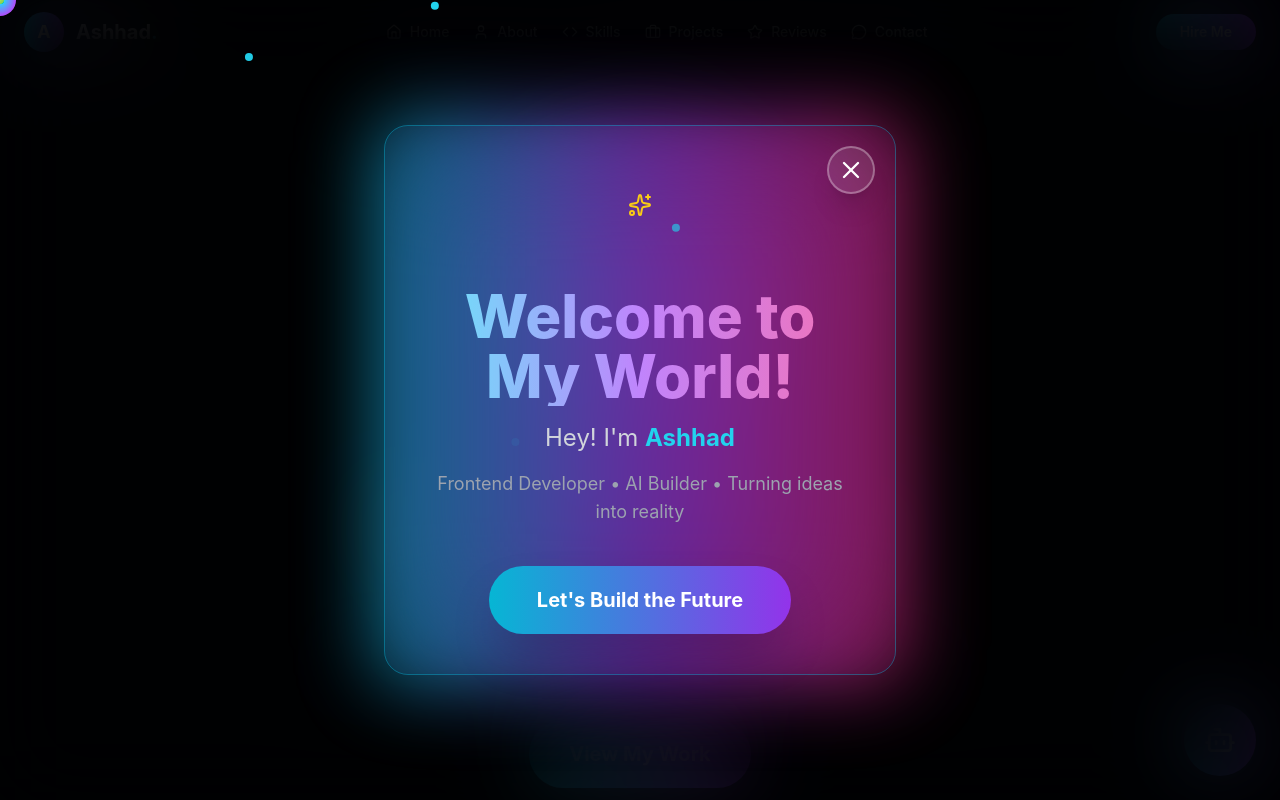
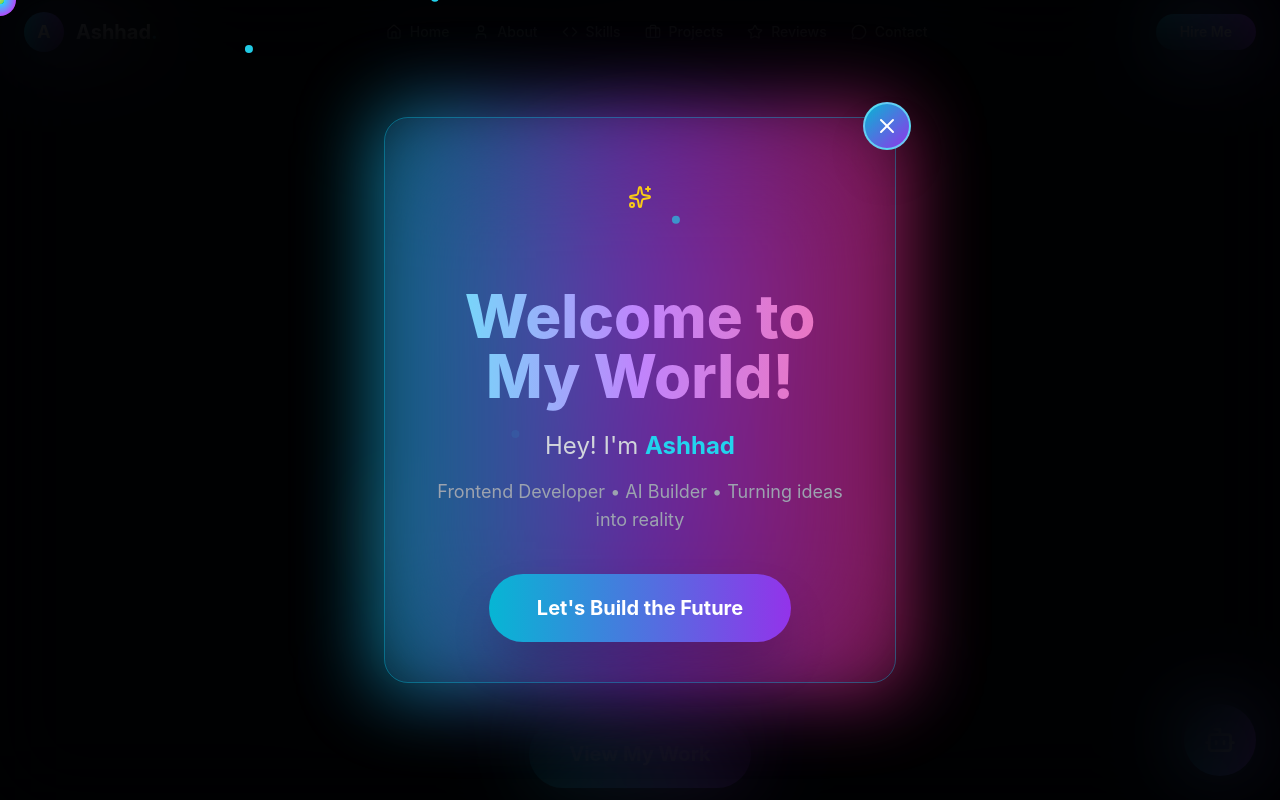
Before and after one commit to Rukhsanaashhad/my-modern-portfolio, a React (Vite) app: page / in a window 1280 px wide. Shown: the top 800 px of the page. Built offline with nearby package versions, Linux system fonts and the light colour scheme.

Commit message:
fixed Bug

```diff
--- a/src/components/WelcomeMessage.tsx
+++ b/src/components/WelcomeMessage.tsx
@@ -55,14 +55,14 @@ export default function WelcomeMessage() {
                   />
                 ))}
 
-                {/* PERFECT CIRCLE CROSS BUTTON — TABAAHI */}
+                {/* PERFECT CIRCLE CROSS BUTTON — THEME MATCHED */}
                 <motion.button
                   whileHover={{ scale: 1.2, rotate: 90 }}
                   whileTap={{ scale: 0.9 }}
                   onClick={closeWelcome}
-                  className="absolute top-5 right-5 w-12 h-12 rounded-full bg-white/10 backdrop-blur-md border-2 border-white/30 flex items-center justify-center text-white hover:bg-white/20 hover:border-cyan-400 transition-all duration-300 shadow-xl group"
+                  className="absolute -top-4 -right-4 w-12 h-12 rounded-full bg-gradient-to-br from-cyan-500 to-purple-600 backdrop-blur-md border-2 border-cyan-300/80 flex items-center justify-center text-white hover:from-cyan-600 hover:to-purple-700 hover:border-white transition-all duration-300 shadow-2xl z-50 group"
                 >
-                  <X className="w-7 h-7 group-hover:rotate-180 transition-transform duration-500" />
+                  <X className="w-6 h-6 group-hover:rotate-180 transition-transform duration-500" />
                 </motion.button>
 
                 {/* Content */}
@@ -79,7 +79,7 @@ export default function WelcomeMessage() {
                     initial={{ opacity: 0, y: 30 }}
                     animate={{ opacity: 1, y: 0 }}
                     transition={{ delay: 0.6 }}
-                    className="text-5xl md:text-6xl font-extrabold mb-4 bg-clip-text text-transparent bg-gradient-to-r from-cyan-300 via-purple-400 to-pink-400 leading-tight"
+                    className="text-5xl md:text-6xl font-extrabold mb-4 bg-clip-text text-transparent bg-gradient-to-r from-cyan-300 via-purple-400 to-pink-400 leading-tight py-2"
                   >
                     Welcome to My World!
                   </motion.h2>
```
